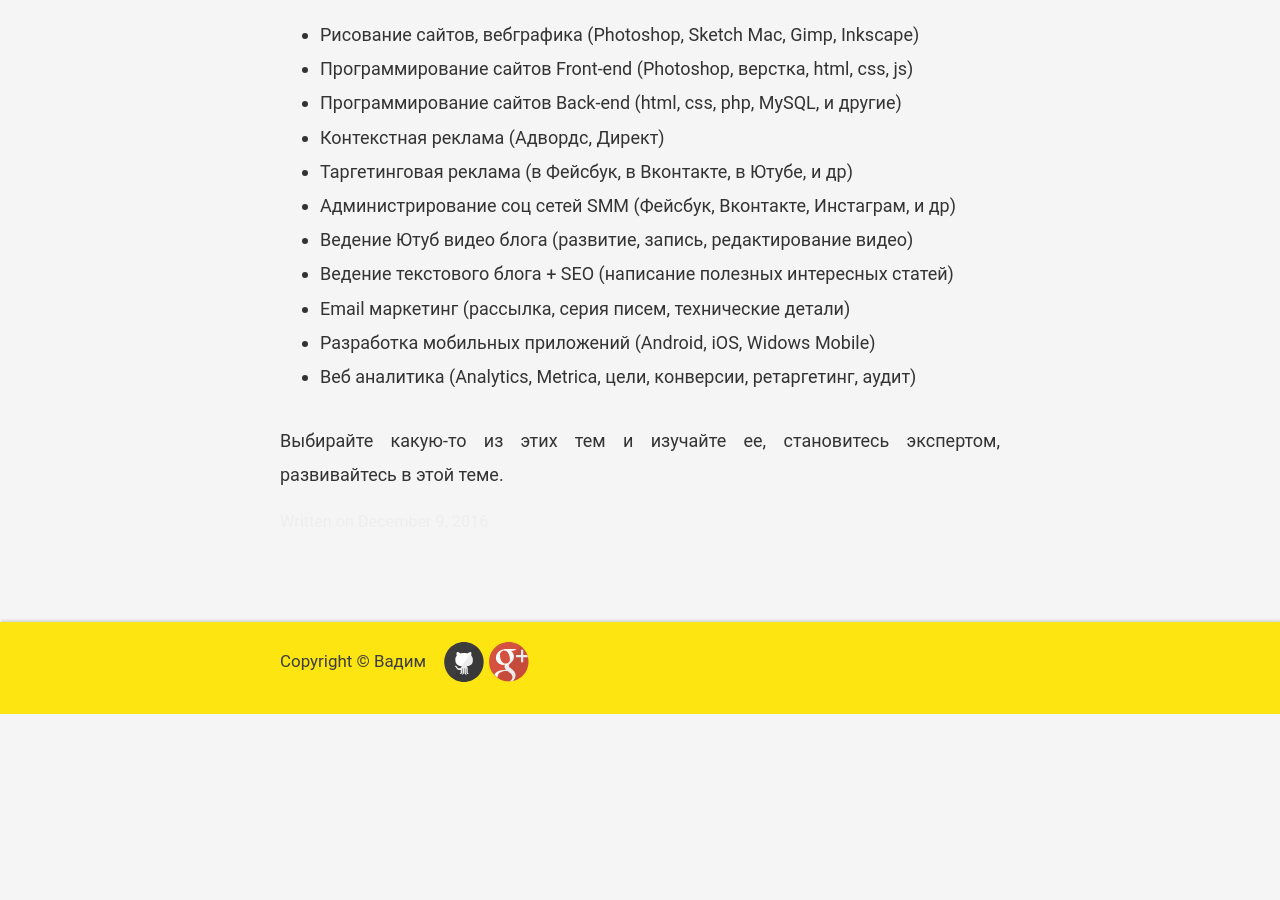
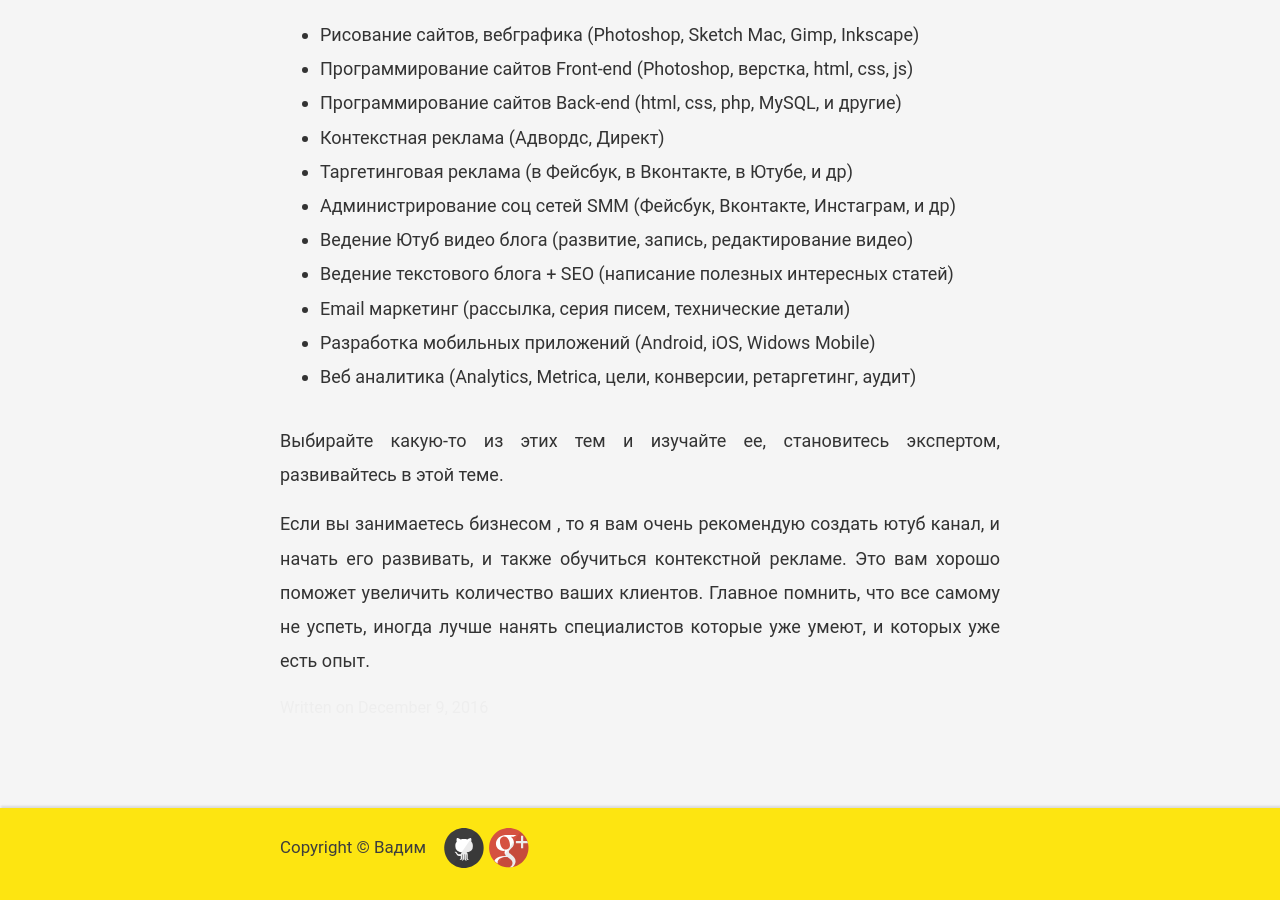
Before and after one commit to VadymVolos/vadymvolos.github.io, a Jekyll site: the page built from _posts/digital-marketing/2016-12-09-kakie-kursy-vybrat-po-internet-marketingu.md, in a window 1280 px wide and 900 px high, scrolled down 858 px. Built offline with Jekyll 4.4.1, drawn with Linux system fonts in a browser that asks for light colours; comment, search, counter and statistics services are not loaded; before the commit the page ends 1572 px from its top, so only the background shows below that.

Commit message:
Update 2016-12-09-kakie-kursy-vybrat-po-internet-marketingu.md

```diff
--- a/_posts/digital-marketing/2016-12-09-kakie-kursy-vybrat-po-internet-marketingu.md
+++ b/_posts/digital-marketing/2016-12-09-kakie-kursy-vybrat-po-internet-marketingu.md
@@ -37,3 +37,5 @@
 </ul>
 
 Выбирайте какую-то из этих тем и изучайте ее, становитесь экспертом, развивайтесь в этой теме.
+
+Если вы занимаетесь бизнесом , то я вам очень рекомендую создать ютуб канал, и начать его развивать, и также обучиться контекстной рекламе. Это вам хорошо поможет увеличить количество ваших клиентов. Главное помнить, что все самому не успеть, иногда лучше нанять специалистов которые уже умеют, и которых уже есть опыт.
```
